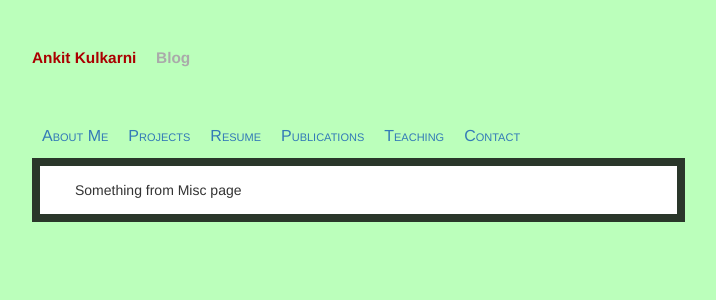
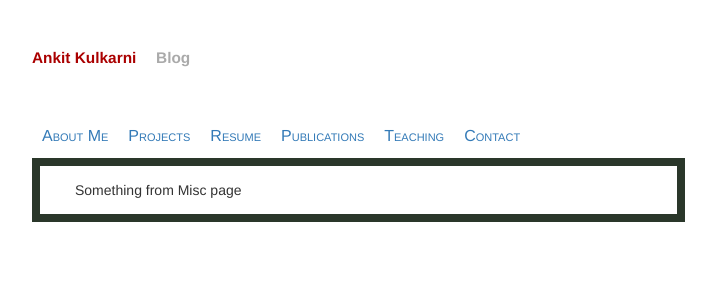
Before and after one commit to Ankit-Kulkarni/Ankit-Kulkarni.github.io, a Jekyll site: the page built from miscellaneous.md, in a window 1280 px wide. Shown: the top 300 px of the page, without its empty margins (233-949 px from the left). Built offline with Jekyll 4.4.1, drawn with Linux system fonts in a browser that asks for light colours.

Commit message:
changes background color to white

```diff
--- a/_layouts/default-about.html
+++ b/_layouts/default-about.html
@@ -21,7 +21,8 @@
    }
 
    .bgcol{
-    background-color: #BFB;
+    /*background-color: #BFB;*/
+    background-color: white;
    }
 
    table,tr,td,th {
```
